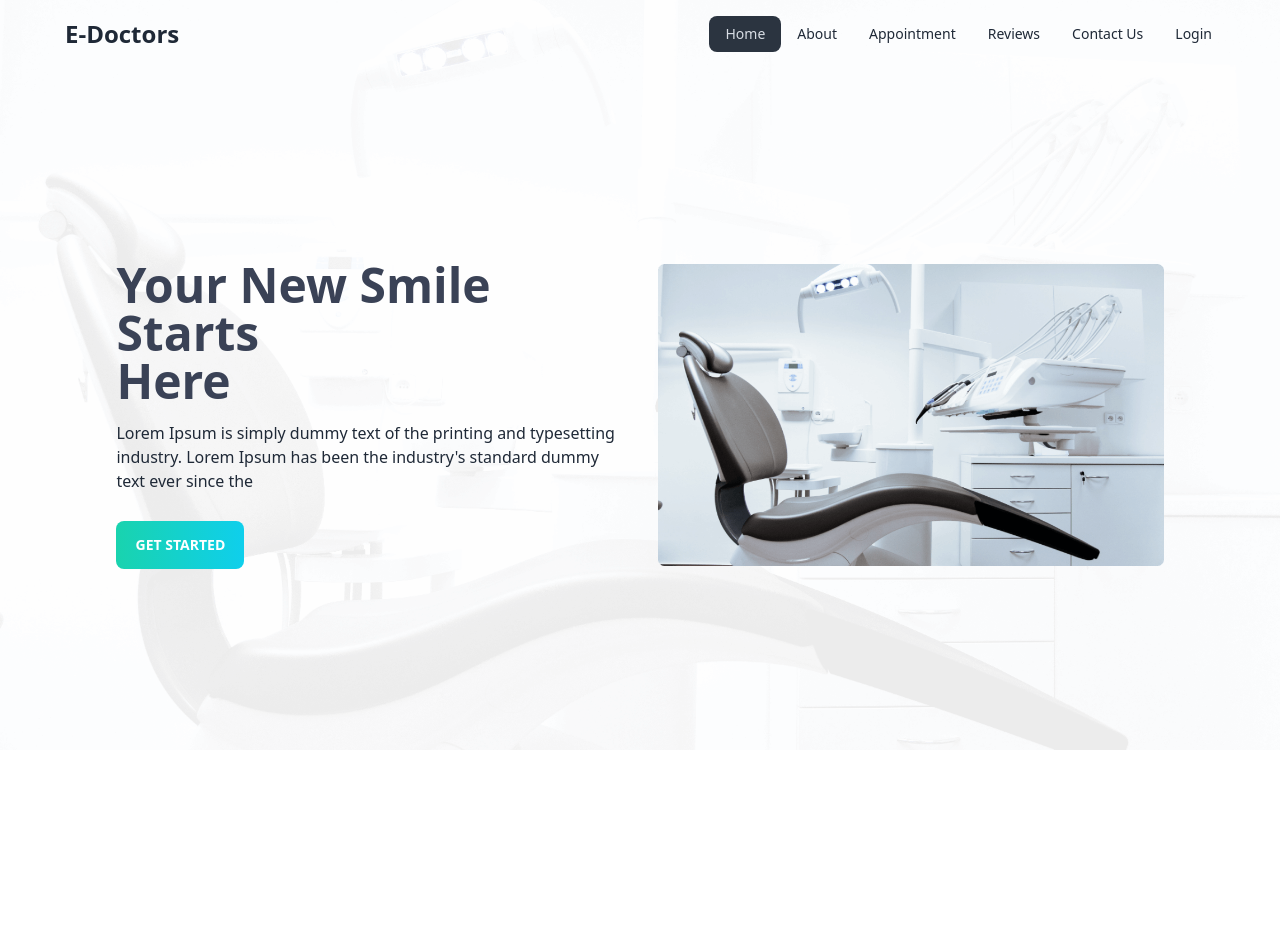
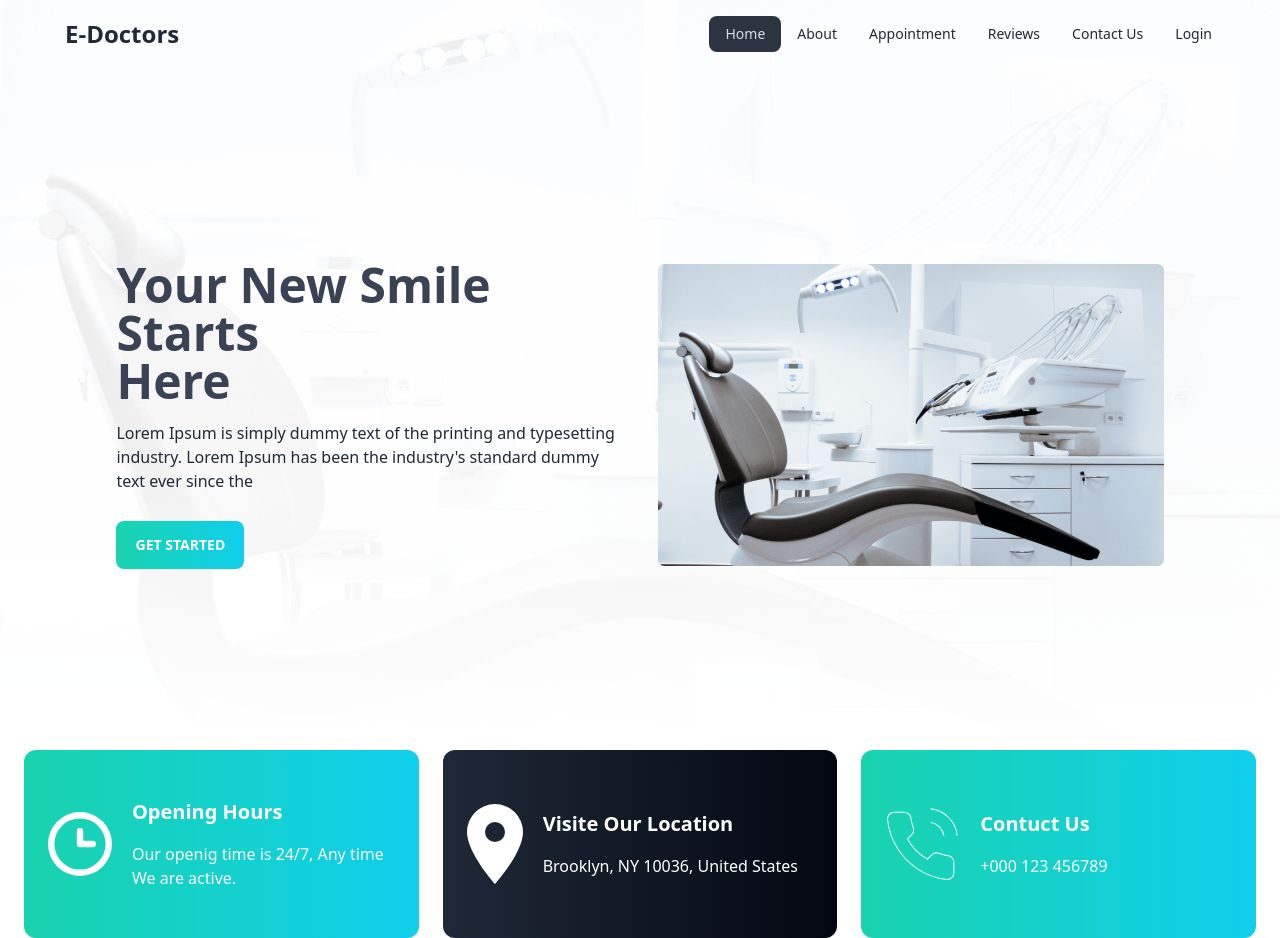
Before and after one commit to Fardin7864/e-doctor, a React (Vite) app: page / in a window 1280 px wide. Before the commit the page ends 800 px from the top, so only its background shows below. Built offline with nearby package versions, Linux system fonts and the light colour scheme.

Commit message:
add bottom banner

```diff
--- /dev/null
+++ b/src/components/BannerBottomCard/Cards.jsx
@@ -0,0 +1,41 @@
+import clock from '../../assets/icons/clock.svg'
+import location from '../../assets/icons/marker.svg'
+import phone from '../../assets/icons/phone.svg'
+
+
+const Cards = () => {
+    return (
+        <div className=" grid lg:grid-cols-3 grid-cols-1 gap-6">
+            <div className=' flex gap-5 py-12 px-6 items-center bg-gradient-to-r from-[#19D3AE] to-[#0FCFEC] rounded-xl'>
+                <div>
+                    <img src={clock} alt="" />
+                </div>
+                <div>
+                <h3 className=' text-white text-xl font-bold'>Opening Hours</h3>
+                <p className=' text-white text-base mt-4'>Our openig time is 24/7, Any time We are active.</p>
+                </div>
+            </div>
+            <div className=' flex gap-5 py-12 px-6 items-center bg-gradient-to-r from-gray-800 to-gray-950 rounded-xl'>
+                <div>
+                    <img src={location} alt="" />
+                </div>
+                <div>
+                <h3 className=' text-white text-xl font-bold'>Visite Our Location</h3>
+                <p className=' text-white text-base mt-4'>Brooklyn, NY 10036, United States</p>
+                </div>
+            </div>
+            <div className=' flex gap-5 py-12 px-6 items-center bg-gradient-to-r from-[#19D3AE] to-[#0FCFEC] rounded-xl'>
+                <div>
+                    <img src={phone} alt="" />
+                </div>
+                <div>
+                <h3 className=' text-white text-xl font-bold'>Contuct Us</h3>
+                <p className=' text-white text-base mt-4'>+000 123 456789</p>
+                </div>
+            </div>
+
+        </div>
+    );
+};
+
+export default Cards;
--- a/src/components/BannerIntro/BannerIntro.jsx
+++ b/src/components/BannerIntro/BannerIntro.jsx
@@ -1,6 +1,6 @@
 const BannerIntro = () => {
   return (
-    <div>
+    <div className=" md:mb-20 lg:mb-0 mb-0">
       <h2 className=" text-5xl font-bold text-[#3A4256]">
         Your New Smile Starts <br className=" hidden md:block"/> Here
       </h2>
--- a/src/components/Homebanner/Banner.jsx
+++ b/src/components/Homebanner/Banner.jsx
@@ -4,8 +4,8 @@ import bannerchair from '../../assets/images/chair.png'
 
 const Banner = () => {
     return (
-        <div className="bg-cover bg-center h-[750px]" style={{ backgroundImage: `url(${bgImg})` }}>
-            <div className=' flex lg:flex-row flex-col-reverse justify-center items-center gap-9 h-full px-6 lg:px-2 md:pt-20'>
+        <div className="   bg-cover bg-center h-[750px]" style={{ backgroundImage: `url(${bgImg})` }}>
+            <div className=' bg-gradient-to-b from-transparent via-transparent via-transparent to-white flex lg:flex-row flex-col-reverse justify-center items-center gap-9 h-full px-6 lg:px-2 md:pt-20'>
                 <div className=' w-full lg:w-2/5'>
                     <BannerIntro></BannerIntro>
                 </div>
--- a/src/pages/Home/Home.jsx
+++ b/src/pages/Home/Home.jsx
@@ -1,9 +1,13 @@
+import Cards from "../../components/BannerBottomCard/Cards";
 import Banner from "../../components/Homebanner/Banner";
 
 const Home = () => {
     return (
         <div>
             <Banner></Banner>
+            <div className=" px-6">
+            <Cards></Cards>
+            </div>
         </div>
     );
 };
```
